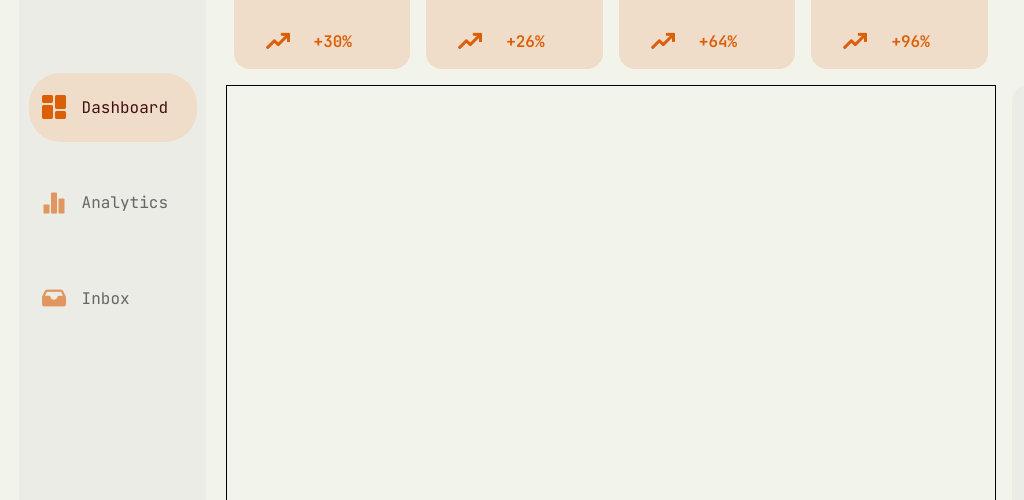
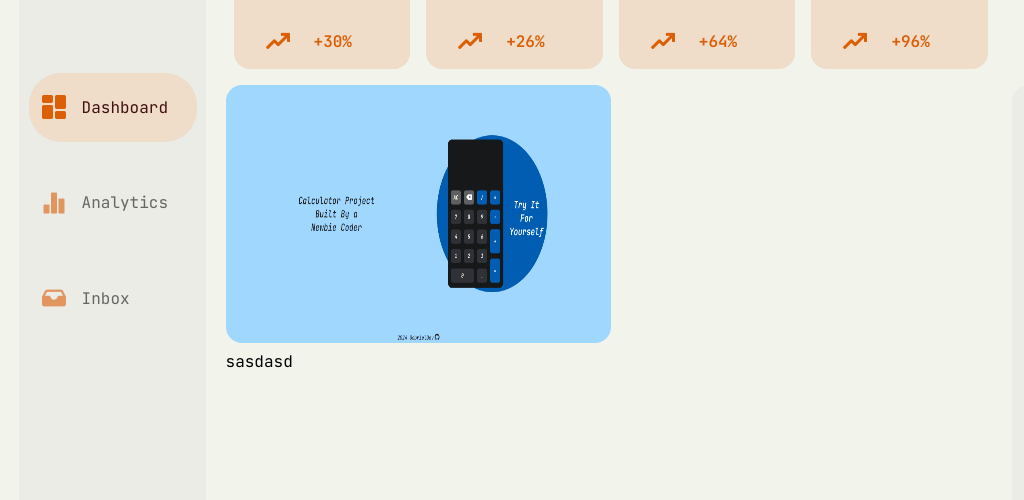
Before and after one commit to GabrielDevJourney/Dasboard, a plain HTML site: page index.html in a window 1280 px wide. Shown: the part 139-639 px from the top of the page, 0-1024 px from the left. Drawn offline with Linux system fonts and the light colour scheme.

Commit message:
1000yrs later i found a simple solution fo the sizing of the imgs im stupid omg haha, also deleted all assets non necessary

```diff
--- a/index.html
+++ b/index.html
@@ -155,7 +155,15 @@
 				</div>
 			</div>
 
-			<div class="content-cards"></div>
+			<div class="content-cards">
+                <div class="card1">
+                    <div class="project-img">
+                    <img src="assets/imagery/Calculator-image-card.png" alt="">
+                    </div>
+                    <div class="project-description">sasdasd</div>
+                    <div class="card-icons"></div>
+                </div>
+            </div>
 
 			<div class="side-bar-right">
 				<div class="webdev-focus">
--- a/styles.css
+++ b/styles.css
@@ -39,10 +39,6 @@ body{
         'sidebar-left content-cards content-cards content-cards content-cards sidebar-right'
     ;
     gap: 1rem;
-}
-
-.content-cards{
-    border: 1px solid black;
 }
 
 /* *SIDE BAR LEFT STYLING */
@@ -191,4 +187,35 @@ body{
 /* *CONTENT AND CARDS */
 .content-cards{
     grid-area: content-cards;
+    display: grid;
+    grid-template-columns: repeat(2, minmax(auto,1fr));
+    grid-template-rows: repeat(2,minmax(auto,1fr));
 }
+.card1{
+    grid-column: 1 / 2;
+    grid-row: 1 / 2;
+    display: grid;
+    grid-template-columns: repeat(3,1fr);
+    grid-template-rows: auto;
+    grid-template-areas:
+        "img img img"
+        "img img img"
+        "desc desc ."
+        ". . icons"
+    ;
+    gap: 0.5rem;
+}
+.project-img{
+    grid-area: img;
+}
+.project-img > img{
+    max-width: 100%;
+    height: 100%;
+    border-radius: 1rem;
+}
+.project-description{
+    grid-area: desc;
+}
+.card-icons{
+    grid-area: icons;
+}
```
